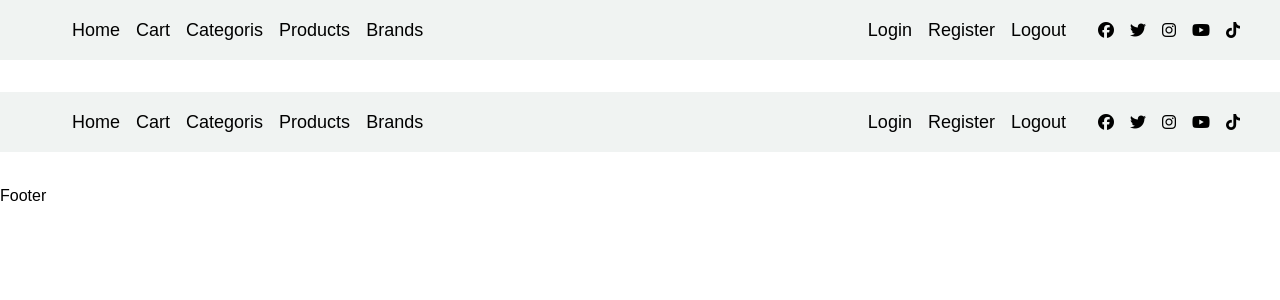
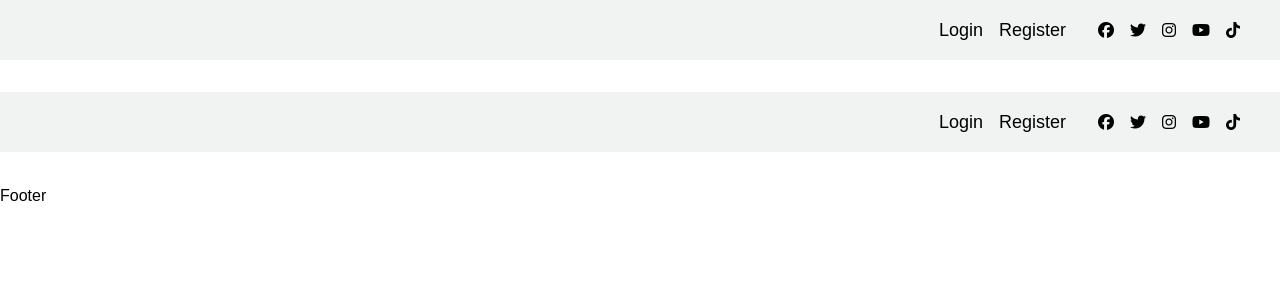
Before and after one commit to mahmoudbadawy243/Shop-React-Ecommerce, a React (Vite) app: page /navbar in a window 1280 px wide. Shown: the top 300 px of the page. Built offline with nearby package versions, Linux system fonts and the light colour scheme.

Commit message:
create user context to save token

```diff
--- a/src/App.jsx
+++ b/src/App.jsx
@@ -11,6 +11,7 @@
 import Register from "./Components/Register/Register";
 import Login from "./Components/Login/Login";
 import NotFound from "./Components/NotFound/Notfound";
+import UserContextProvider from "./Context/UserContext";
 
 let routes = [
   {
@@ -47,10 +48,12 @@
 function App() {
   return (
     <>
-      <RouterProvider
-        router={router}
-        future={{ v7_startTransition: true }} //new version of react router
-      ></RouterProvider>
+      <UserContextProvider>
+        <RouterProvider
+          router={router}
+          future={{ v7_startTransition: true }} //new version of react router
+        ></RouterProvider>
+      </UserContextProvider>
     </>
   );
 }
--- a/src/Components/Login/Login.jsx
+++ b/src/Components/Login/Login.jsx
@@ -5,10 +5,12 @@
 import { useNavigate } from "react-router-dom";
 import * as Yup from "yup";
 import { NavLink } from "react-router-dom";
+import { UserContext } from "../../Context/UserContext";
 
 // --------------------------------------------------------------------------
 
 export default function Login() {
+  let { setUserLogin } = useContext(UserContext);
   let navigate = useNavigate();
 
   const [apiError, setapiError] = useState("");
@@ -24,6 +26,7 @@
       .then((apiResponse) => {
         if (apiResponse?.data?.message == "success") {
           localStorage.setItem("userToken", apiResponse.data.token);
+          setUserLogin(apiResponse.data.token);
           navigate("/");
           setisLoading(false);
         }
--- a/src/Components/Navbar/Navbar.jsx
+++ b/src/Components/Navbar/Navbar.jsx
@@ -1,7 +1,12 @@
-import React from "react";
-import { NavLink } from "react-router-dom";
+import React, { useContext } from "react";
+import { NavLink, useNavigate } from "react-router-dom";
+import { UserContext } from "../../Context/UserContext";
 // import logo from " ../../../src/assets/images/logo.svg";
+
 export default function Navbar() {
+  let { userLogin } = useContext(UserContext);
+  let navigate = useNavigate();
+
   return (
     <>
       <nav className="px-8 mb-8  static bg-main-light top-0 left-0 right-0 ">
@@ -9,6 +14,8 @@
           <div className=" flex flex-col lg:flex-row items-center">
             {/* <img src={logo} width={110} alt="fresh cart logo" /> */}
             <ul className="flex flex-col lg:flex-row justify-content mx-8 items-center ">
+              {userLogin !== null ? (
+                <>
                   <li className="mx-2 py-2 text-lg text-slat-900">
                     <NavLink to=""> Home</NavLink>
                   </li>
@@ -24,9 +31,12 @@
                   <li className="mx-2 py-2 text-lg text-slat-900">
                     <NavLink to="brands">Brands</NavLink>
                   </li>
+                </>
+              ) : null}
             </ul>
           </div>
           <div className="flex flex-col lg:flex-row items-center">
+            {userLogin == null ? (
               <>
                 <li className="mx-2 text-lg text-slat-900 py-2">
                   <NavLink to="login"> Login</NavLink>
@@ -35,10 +45,11 @@
                   <NavLink to="register"> Register</NavLink>
                 </li>
               </>
+            ) : (
               <li className="mx-2 text-lg text-slat-900 py-2 cursor-pointer ">
                 <span>Logout</span>
               </li>
-
+            )}
             <li className="flex ml-4 py-2 items-center">
               <i className="fab mx-2 fa-facebook"></i>
               <i className="fab mx-2 fa-twitter"></i>
--- a/src/Components/Register/Register.jsx
+++ b/src/Components/Register/Register.jsx
@@ -1,14 +1,17 @@
-import React from "react";
+import React, { useContext } from "react";
 // import axios from "axios";
 import { useFormik } from "formik";
 import axios from "axios";
 import { useState } from "react";
 import { useNavigate } from "react-router-dom";
 import * as Yup from "yup";
+import { UserContext } from "./../../Context/UserContext";
 
 // -----------------------------------------------------------------
 
 export default function Register() {
+  let { setUserLogin } = useContext(UserContext);
+
   let navigate = useNavigate();
   const [apiError, setapiError] = useState("");
   const [isLoading, setisLoading] = useState(false);
@@ -23,6 +26,7 @@
       .then((apiResponse) => {
         if (apiResponse?.data?.message == "success") {
           localStorage.setItem("userToken", apiResponse.data.token);
+          setUserLogin(apiResponse.data.token);
           navigate("/");
           setisLoading(false);
         }
--- /dev/null
+++ b/src/Context/UserContext.jsx
@@ -0,0 +1,13 @@
+import { createContext, useState } from "react";
+
+export let UserContext = createContext(0);
+
+export default function UserContextProvider(props) {
+  const [userLogin, setUserLogin] = useState(null);
+
+  return (
+    <UserContext.Provider value={{ userLogin, setUserLogin }}>
+      {props.children}
+    </UserContext.Provider>
+  );
+}
```
Lines whose indentation alone changed are shown as unchanged.
